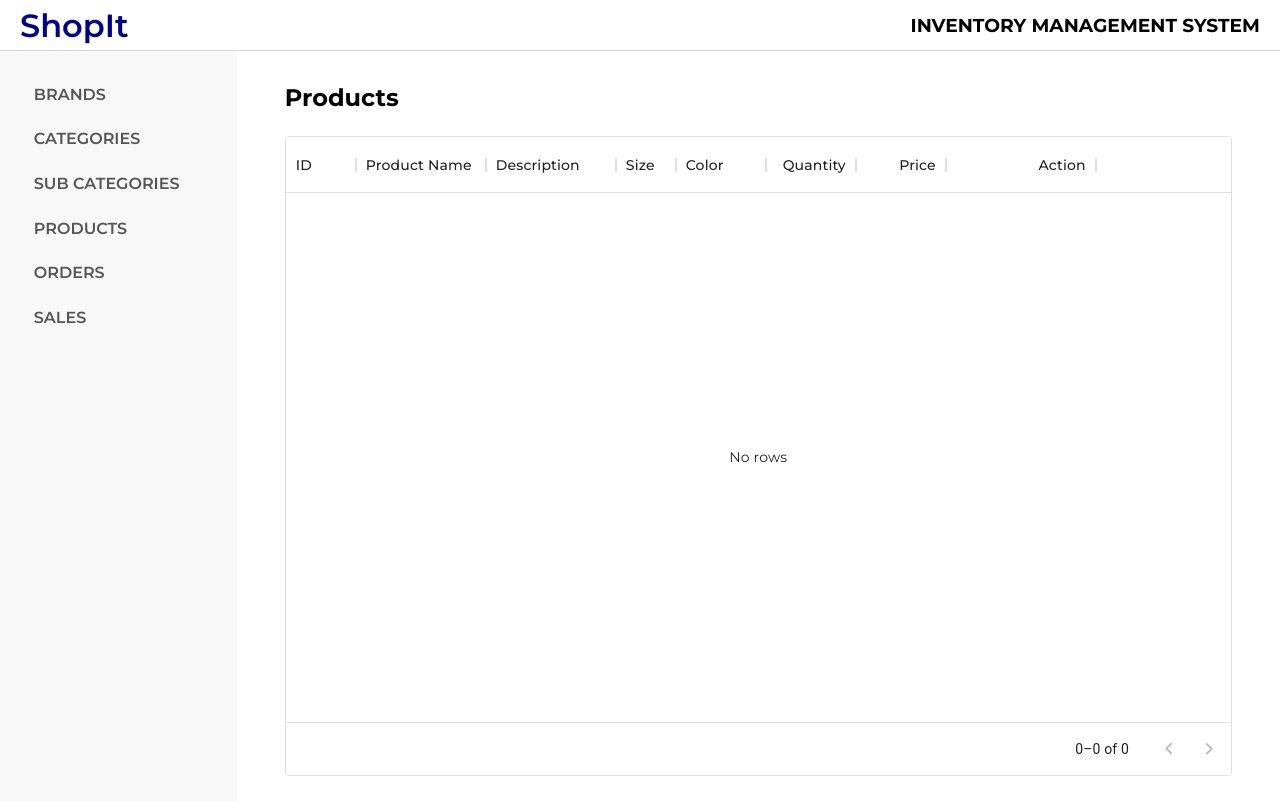
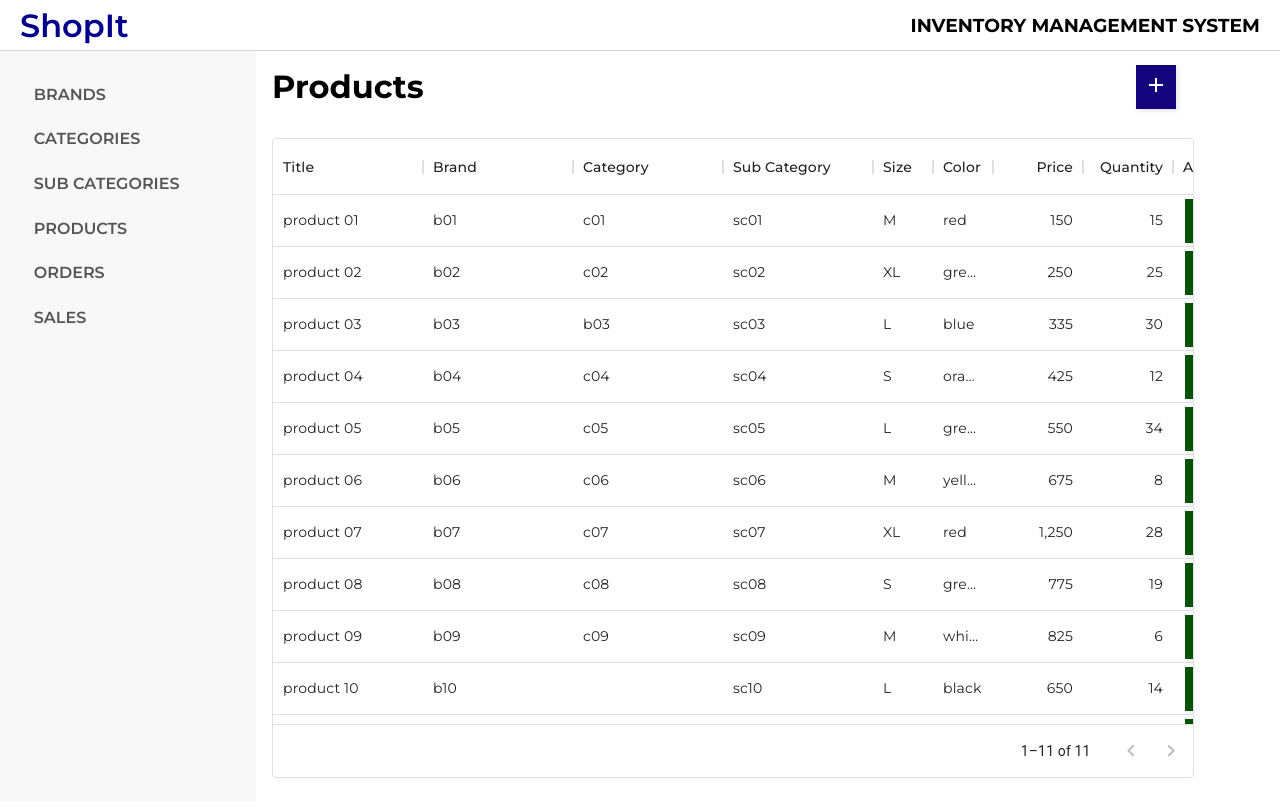
Before and after one commit to Amith-mw/shop-stock-management, a React (Create React App) app in the folder frontend/: page /products in a window 1280 px wide. Built offline with nearby package versions, Linux system fonts and the light colour scheme; no server answers.

Commit message:
modified - products page

```diff
--- a/frontend/src/pages/products/Products.css
+++ b/frontend/src/pages/products/Products.css
@@ -1,18 +1,39 @@
-.users {
-  /* flex: 4; */
+.products {
+  margin: 0 auto;
 }
-.productEdit {
+
+.pageContentContainer {
+  display: flex;
+}
+
+.productsContent {
+  flex: 4;
+}
+
+.productTitleRow {
+  display: flex;
+  justify-content: space-between;
+  align-items: center;
+  width: 90%;
+}
+
+.productsTitle {
+  font-size: 2rem;
+  margin: 1rem 0 1rem 1rem;
+}
+
+.btnAddNew {
+  background-color: rgb(13, 115, 13);
+  color: white;
+  font-size: 1rem;
+  font-weight: 500;
+  padding: 0.5rem;
+  cursor: pointer;
   border: none;
-  padding: 0.5rem 0.75rem;
-  background-color: green;
-  color: white;
-  cursor: pointer;
 }
-.productDelete {
-  margin-left: 0.25rem;
-  border: none;
-  padding: 0.5rem 0.75rem;
-  background-color: rgb(172, 43, 43);
-  color: white;
-  cursor: pointer;
+
+.productsTable {
+  padding: 1rem;
+  height: 80vh;
+  width: 90%;
 }
--- a/frontend/src/pages/products/Products.jsx
+++ b/frontend/src/pages/products/Products.jsx
@@ -1,48 +1,22 @@
-import React, { useState } from "react";
+import React from "react";
 import "./Products.css";
 import { DataGrid } from "@mui/x-data-grid";
-import { Link } from "react-router-dom";
-import useFetch from "../../hooks/useFetch";
-import { useEffect } from "react";
-import axios from "axios";
 import Topbar from "../../components/topbar/Topbar";
 import Sidebar from "../../components/sidebar/Sidebar";
-
-const Products = () => {
-  const [list, setList] = useState([]);
-  const { data, loading, error } = useFetch("/products");
-
-  useEffect(() => {
-    setList(data);
-  }, [data]);
-
-  const handleDelete = async (id) => {
-    try {
-      await axios.delete(`/products/${id}`);
-    } catch (err) {}
-    setList(list.filter((listItem) => listItem.id !== id));
-  };
+import { products } from "../../../src/dataSet/dummyData";
+import Button from "../../components/button/Button";
+import AddOutlinedIcon from "@mui/icons-material/AddOutlined";
+import DeleteOutlinedIcon from "@mui/icons-material/DeleteOutlined";
+import ModeEditOutlineOutlinedIcon from "@mui/icons-material/ModeEditOutlineOutlined";
 
 const columns = [
-    { field: "id", headerName: "ID", width: 70 },
-    { field: "productName", headerName: "Product Name", width: 130 },
-    { field: "desc", headerName: "Description", width: 130 },
-    {
-      field: "size",
-      headerName: "Size",
-      width: 60,
-    },
-    {
-      field: "color",
-      headerName: "Color",
-      width: 90,
-    },
-    {
-      field: "qty",
-      headerName: "Quantity",
-      type: "number",
-      width: 90,
-    },
+  // { field: "id", headerName: "ID", width: 70 },
+  { field: "productName", headerName: "Title", width: 150 },
+  { field: "brandId", headerName: "Brand", width: 150 },
+  { field: "categoryId", headerName: "Category", width: 150 },
+  { field: "subCategoryId", headerName: "Sub Category", width: 150 },
+  { field: "size", headerName: "Size", width: 60 },
+  { field: "color", headerName: "Color", width: 60 },
   {
     field: "price",
     headerName: "Price",
@@ -50,55 +24,81 @@ const Products = () => {
     width: 90,
   },
   {
+    field: "quantity",
+    headerName: "Quantity",
+    type: "number",
+    width: 90,
+  },
+  {
     field: "action",
-      headerName: "Action",
-      type: "number",
-      width: 150,
+    headerName: "Actions",
+    width: 250,
     renderCell: (params) => {
       return (
         <>
-            <Link to={`/user/${10}`}>
-              <button className="productEdit">Edit</button>
-            </Link>
-            <button
-              className="productDelete"
-              onClick={handleDelete(params.row._id)}
+          {/* <Button
+            btnName={""}
+            btnColor={"blue"}
+            btnIcon={<AddOutlinedIcon />}
+            style={{ marginRight: "0.5rem" }}
+          /> */}
+          <Button
+            btnName={""}
+            btnColor={"green"}
+            btnIcon={<ModeEditOutlineOutlinedIcon />}
+            style={{ marginRight: "0.5rem" }}
+          />
+          <Button
+            btnName={""}
+            btnColor={"red"}
+            btnIcon={<DeleteOutlinedIcon />}
           >
-              Delete
-            </button>
+            <DeleteOutlinedIcon />
+          </Button>
         </>
       );
     },
   },
+
+  // {
+  //   field: "fullName",
+  //   headerName: "Full name",
+  //   description: "This column has a value getter and is not sortable.",
+  //   sortable: false,
+  //   width: 160,
+  //   valueGetter: (params) =>
+  //     `${params.row.firstName || ""} ${params.row.lastName || ""}`,
+  // },
 ];
 
-  const rows = [
-    {
-      id: 1,
-      productName: "Snow",
-      desc: "Jon",
-      size: 35,
-      color: "Green",
-      qty: 10,
-      price: 150,
-    },
-  ];
+const productList = products.map((product) => product);
+const actionButtons = [];
 
+const Products = () => {
   return (
-    <div className="ordersContainer">
+    <div className="products">
       <Topbar />
       <div className="pageContentContainer">
         <Sidebar />
-        <div className="dataTableContainer">
-          <h2 className="orderTitle">Products</h2>
-          <div style={{ height: "80vh", width: "100%" }}>
+        <div className="productsContent">
+          <div className="productTitleRow">
+            <h2 className="productsTitle">Products</h2>
+            <Button
+              btnName={""}
+              btnColor={"blue"}
+              btnIcon={<AddOutlinedIcon />}
+              style={{ marginRight: "0.5rem" }}
+            />
+          </div>
+
+          <div className="productsTable">
             <DataGrid
-              rows={list}
+              rows={productList}
               columns={columns}
-              pageSize={10}
-              rowsPerPageOptions={[10]}
+              pageSize={15}
+              rowsPerPageOptions={[5]}
               disableSelectionOnClick
-              getRowId={(row) => row._id}
+              //   checkboxSelection
             />
           </div>
         </div>
```
Lines whose indentation alone changed are shown as unchanged.
